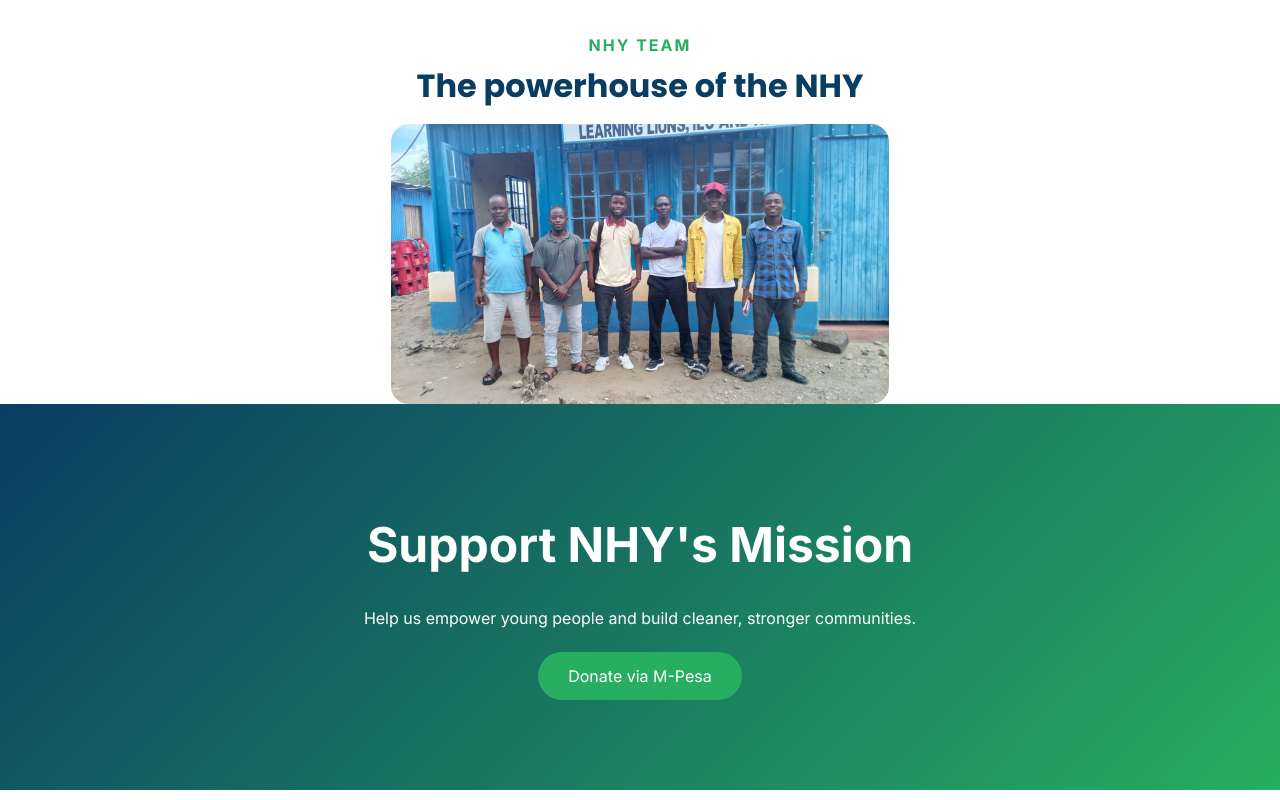
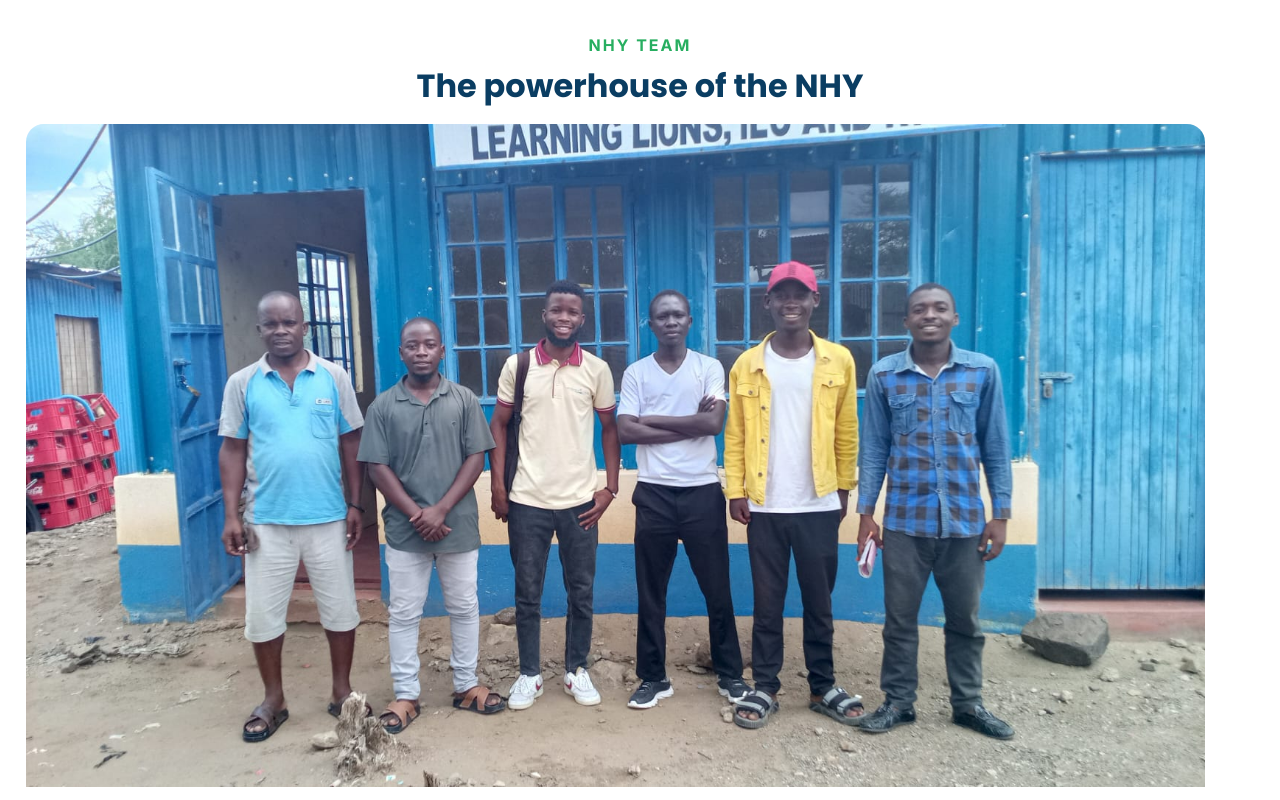
Before and after one commit to KlinX369/NHY-, a plain HTML site: page index.html in a window 1280 px wide. Shown: the part 4660-5460 px from the top of the page. Drawn offline with nearby package versions, Linux system fonts and the light colour scheme.

Commit message:
Edited meta data

```diff
--- a/index.html
+++ b/index.html
@@ -33,7 +33,7 @@
     <meta property="og:type" content="website">
 <meta property="og:title" content="New Horizon for Youth | CBO">
 <meta property="og:description" content="">
-<meta property="og:image" content="https://klinx369.github.io/New-Horizon-for-Youth-CBO/NHY_Logo.png">
+<meta property="og:image" content="https://klinx369.github.io/NHY-/NHY_Logo.png">
 <meta property="og:image:type" content="image/png">
 <meta property="og:image:width" content="1200">
 <meta property="og:image:height" content="1200">
--- a/style.css
+++ b/style.css
@@ -582,22 +582,25 @@ ul{
     display:flex;
 
     flex-wrap:wrap;
+    margin-left: 2%;
+    margin-right: 2%;
 
-    gap:20px;
 }
 .team .gallery img{
 
     border-radius:18px;
 
-    height:280px;
+    min-height:280px;
 
     object-fit:cover;
+    max-width: 96%;
+    transition:.5s;
+    padding-bottom: 20px;
 
-    transition:.5s;
 }
 .team .gallery img:hover{
 
-    transform:scale(1.05);
+    transform:scale(1.03);
 }
 
 /* ==========================
```
